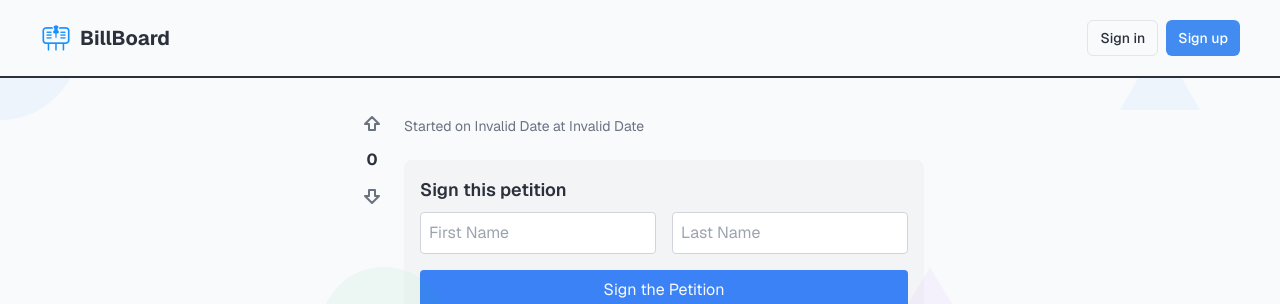
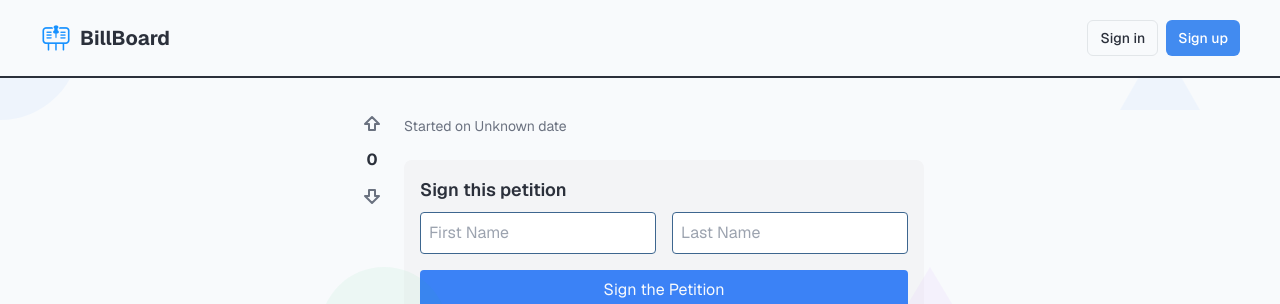
Before and after one commit to farazht/htc2024, a Next.js app: page /protected/forums/petition/1 in a window 1280 px wide. Shown: the top 304 px of the page. Built offline with nearby package versions, Linux system fonts and the light colour scheme; no server answers; the database is empty.

Commit message:
fix some errors

```diff
--- a/app/protected/forums/petition/[id]/page.tsx
+++ b/app/protected/forums/petition/[id]/page.tsx
@@ -231,7 +231,8 @@ export default function PetitionView() {
     }
   };
 
-  const formatDate = (timestamp: string) => {
+  const formatDate = (timestamp: Date | undefined) => {
+    if (!timestamp) return 'Invalid date';
     const date = new Date(timestamp);
     return date.toLocaleDateString('en-US', {
       year: 'numeric',
@@ -244,7 +245,7 @@ export default function PetitionView() {
     });
   };
 
-  const handleSign = async (e) => {
+  const handleSign = async (e: { preventDefault: () => void; }) => {
     e.preventDefault();
     if (firstName && lastName && petition) {  // Ensure petition data is available
       try {
@@ -322,11 +323,11 @@ export default function PetitionView() {
           <div className="flex-1">
             <h1 className="text-2xl font-bold mb-2">{petition?.title}</h1>
             <div className="text-sm text-gray-500 mb-4">
-              Started on {formatDate(petition?.timestamp)}
+              Started on {petition?.timestamp ? formatDate(petition.timestamp) : 'Unknown date'}
             </div>
             <div
               className="prose max-w-none mb-6"
-              dangerouslySetInnerHTML={{ __html: petition?.description }}
+              dangerouslySetInnerHTML={{ __html: petition?.description || '' }}
             />
             <div>
             <div className="bg-gray-100 p-4 rounded-lg mb-6">
@@ -338,7 +339,7 @@ export default function PetitionView() {
                     placeholder="First Name"
                     value={firstName}
                     onChange={(e) => setFirstName(e.target.value)}
-                    className="flex-1 p-2 border border-gray-300 rounded"
+                    className="flex-1 p-2 border border-secondary rounded"
                     required
                   />
                   <input
@@ -346,7 +347,7 @@ export default function PetitionView() {
                     placeholder="Last Name"
                     value={lastName}
                     onChange={(e) => setLastName(e.target.value)}
-                    className="flex-1 p-2 border border-gray-300 rounded"
+                    className="flex-1 p-2 border border-secondary rounded"
                     required
                   />
                 </div>
@@ -370,7 +371,7 @@ export default function PetitionView() {
             </div>
             </div>
             <div className="mt-8 space-y-4">
-              <CommentSection content_id={petition?.id} />
+              <CommentSection content_id={petition?.id ?? 0} />
             </div>
           </div>
         </div>
```
